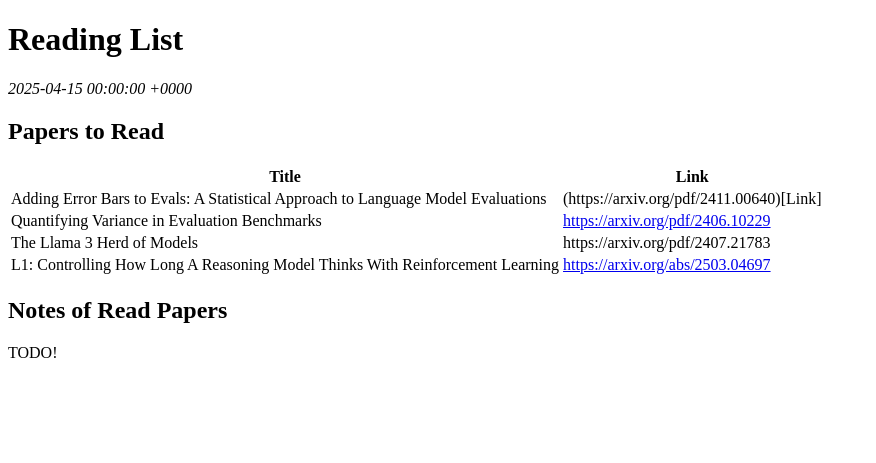
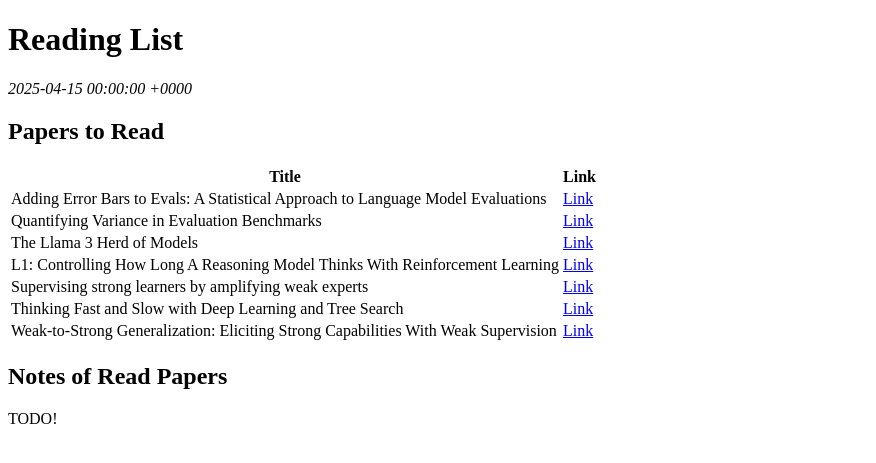
Before and after one commit to afrozenator/afrozenator.github.io, a Jekyll site: the page built from _posts/2025-04-15-reading-list.md, in a window 1280 px wide. Shown: the top 463 px of the page, without its empty margins (0-876 px from the left). Built offline with Jekyll 4.4.1, drawn with Linux system fonts in a browser that asks for light colours.

Commit message:
adding papers

```diff
--- a/_posts/2025-04-15-reading-list.md
+++ b/_posts/2025-04-15-reading-list.md
@@ -9,11 +9,13 @@ date: 2025-04-15
 
 | Title | Link |
 | ---  | --- |
-| Adding Error Bars to Evals: A Statistical Approach to Language Model Evaluations | (https://arxiv.org/pdf/2411.00640)[Link] |
-| Quantifying Variance in Evaluation Benchmarks | [https://arxiv.org/pdf/2406.10229](Link) |
-| The Llama 3 Herd of Models | https://arxiv.org/pdf/2407.21783 |
-| L1: Controlling How Long A Reasoning Model Thinks With Reinforcement Learning | [https://arxiv.org/abs/2503.04697](Link) |
-
+| Adding Error Bars to Evals: A Statistical Approach to Language Model Evaluations | [Link](https://arxiv.org/pdf/2411.00640) |
+| Quantifying Variance in Evaluation Benchmarks | [Link](https://arxiv.org/pdf/2406.10229) |
+| The Llama 3 Herd of Models | [Link](https://arxiv.org/pdf/2407.21783) |
+| L1: Controlling How Long A Reasoning Model Thinks With Reinforcement Learning | [Link](https://arxiv.org/abs/2503.04697) |
+| Supervising strong learners by amplifying weak experts | [Link](https://arxiv.org/abs/1810.08575) |
+| Thinking Fast and Slow with Deep Learning and Tree Search | [Link](https://arxiv.org/abs/1705.08439) |
+| Weak-to-Strong Generalization: Eliciting Strong Capabilities With Weak Supervision | [Link](https://arxiv.org/abs/2312.09390)
 
 ## Notes of Read Papers
 
```
